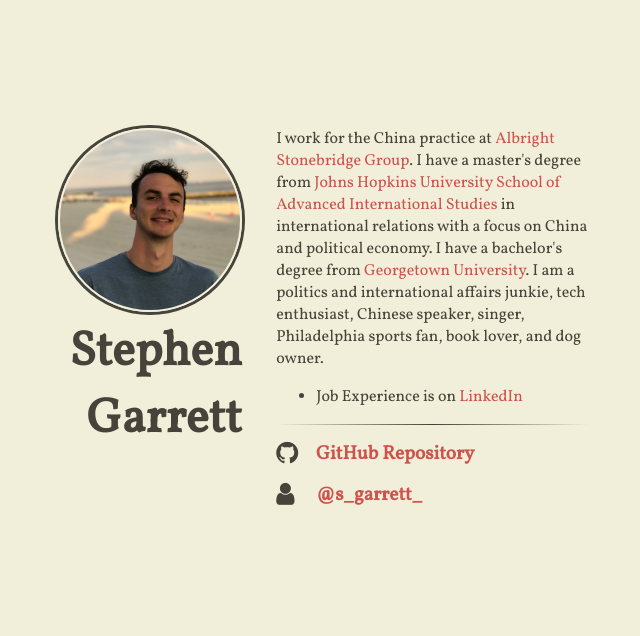
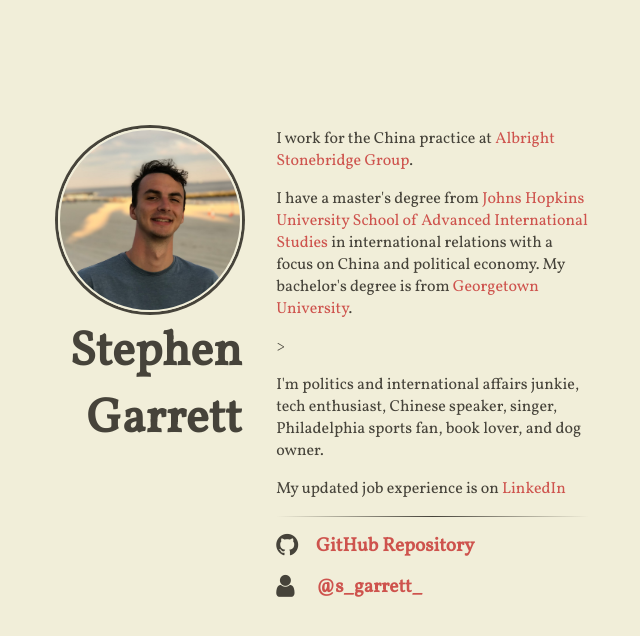
Before and after one commit to sgarrett233/sgarrett233.github.io, a Jekyll site: the page built from index.html, in a window 1280 px wide. Shown: the top 636 px of the page, without its empty margins (391-1031 px from the left). Built offline with Jekyll 4.4.1, drawn with Linux system fonts in a browser that asks for light colours; nearby versions of some CDN libraries.

Commit message:
Update content3.html

```diff
--- a/_includes/content.html
+++ b/_includes/content.html
@@ -1,9 +1,9 @@
 
-<p> I work for the China practice at <a href="https://dgagroup.com/albright-stonebridge-group/">Albright Stonebridge Group</a>. I have a master's degree from  <a href="https://sais.jhu.edu/">Johns Hopkins University School of Advanced International Studies</a> in international relations with a focus on China and political economy. I have a bachelor's degree from <a href="https://sfs.georgetown.edu/">Georgetown University</a>. I am a politics and international affairs junkie, tech enthusiast, Chinese speaker, singer, Philadelphia sports fan, book lover, and dog owner.</p>
+<p> I work for the China practice at <a href="https://dgagroup.com/albright-stonebridge-group/">Albright Stonebridge Group</a>. </p>
+<p> I have a master's degree from  <a href="https://sais.jhu.edu/">Johns Hopkins University School of Advanced International Studies</a> in international relations with a focus on China and political economy. My bachelor's degree is from <a href="https://sfs.georgetown.edu/">Georgetown University</a>. </p>>
+<p> I'm politics and international affairs junkie, tech enthusiast, Chinese speaker, singer, Philadelphia sports fan, book lover, and dog owner.</p>
 
-<ul>
-  <li>Job Experience is on <a href="https://www.linkedin.com/in/stephenrgarrett"">LinkedIn</a></li>
-</ul>
+<p> My updated job experience is on <a href="https://www.linkedin.com/in/stephenrgarrett"">LinkedIn</a> </p>
 
 <hr />
 
```
